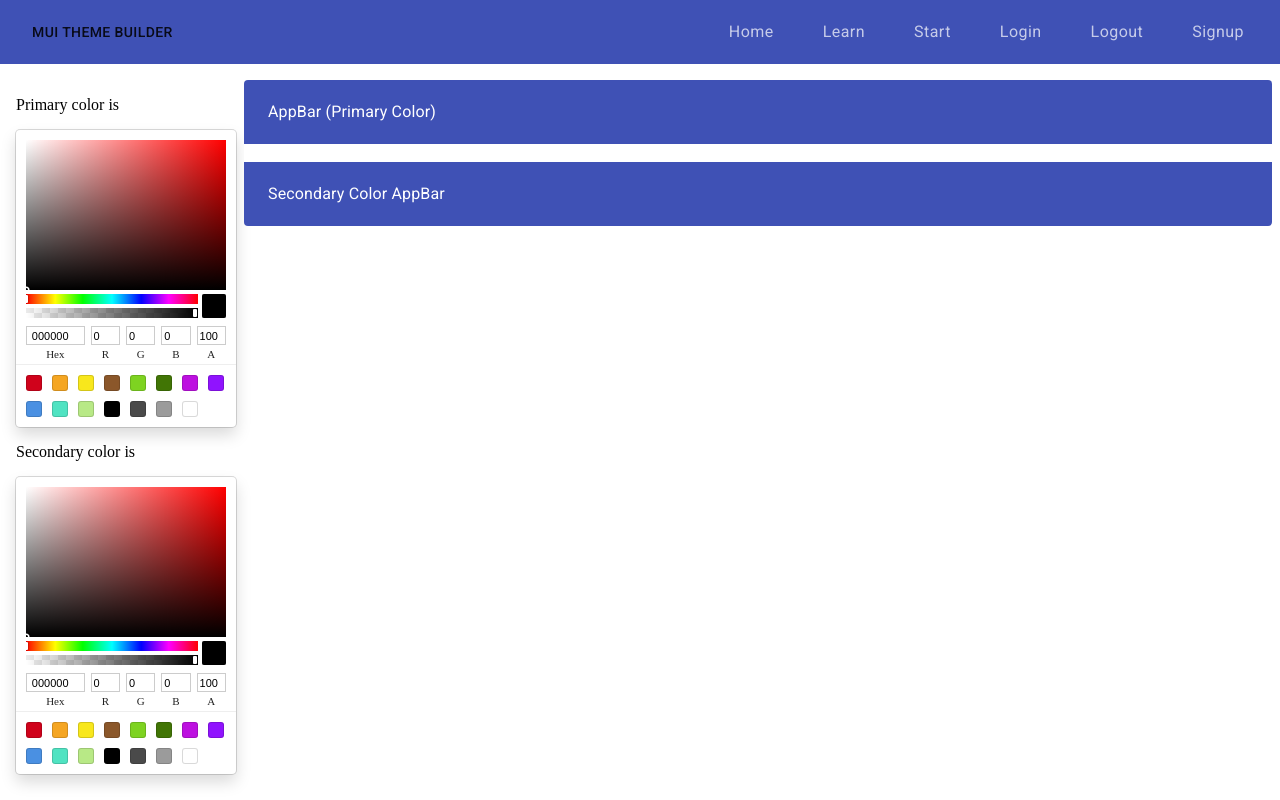
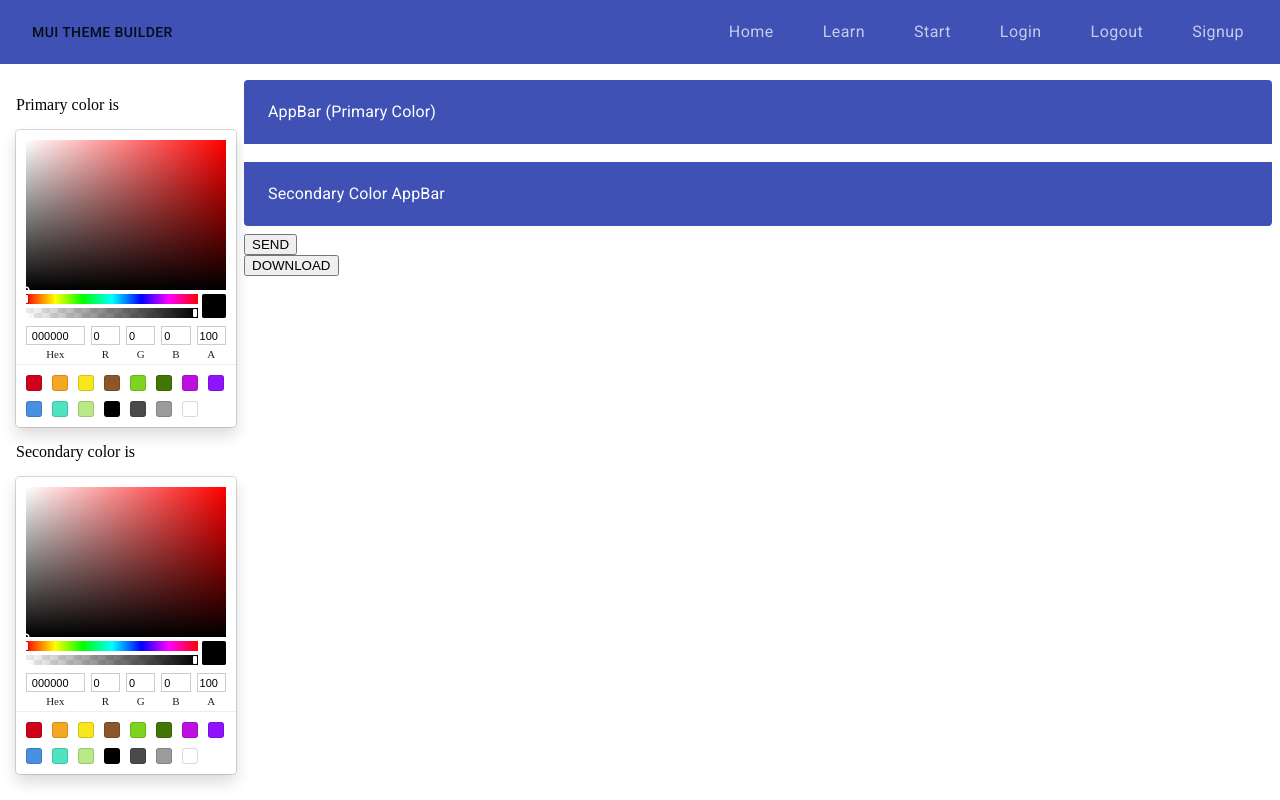
Before and after one commit to mui-toolkit/mui-toolkit, a React (Create React App) app: page /design in a window 1280 px wide. Built offline with nearby package versions, Linux system fonts and the light colour scheme.

Commit message:
Download button is functional, and downloads the props Pallete info

```diff
--- a/src/components/Download.js
+++ b/src/components/Download.js
@@ -2,8 +2,9 @@ import React from 'react';
 import saveAs from 'file-saver';
 import { createMuiTheme } from '@material-ui/core/styles';
 
-export const Download = () => {
-  const defaultTheme = createMuiTheme();
+export const Download = props => {
+  // const defaultTheme = createMuiTheme();
+  console.log('PROPS IN DOWNLOAD', props);
 
   const download = async theme => {
     const fileToSave = new Blob([JSON.stringify(theme)], {
@@ -14,7 +15,7 @@ export const Download = () => {
   };
   return (
     <div>
-      <button onClick={() => download(defaultTheme)}>DOWNLOAD</button>
+      <button onClick={() => download(props.customTheme)}>DOWNLOAD</button>
     </div>
   );
 };
--- a/src/components/build/Build.js
+++ b/src/components/build/Build.js
@@ -6,6 +6,7 @@ import Paper from '@material-ui/core/Paper';
 import saveAs from 'file-saver';
 import { makeStyles } from '@material-ui/styles';
 import { Typography } from '@material-ui/core';
+import Download from '../Download';
 
 const useStyles = makeStyles(theme => ({
   root: {
@@ -43,6 +44,17 @@ export const Build = () => {
     setSecondaryColor(secondaryColor.hex);
   };
 
+  let customTheme = {
+    palette: {
+      primary: `${color}`,
+      secondary: `${secondaryColor}`,
+    },
+  };
+
+  const sendPalette = () => {
+    console.log(customTheme);
+  };
+
   return (
     <section className={classes.root}>
       <Grid container>
@@ -63,6 +75,8 @@ export const Build = () => {
             color={color}
             className={classes.container}
           />
+          <button onClick={sendPalette}>SEND</button>
+          <Download customTheme={customTheme} />
           {/* Preview End */}
         </Grid>
       </Grid>
```
